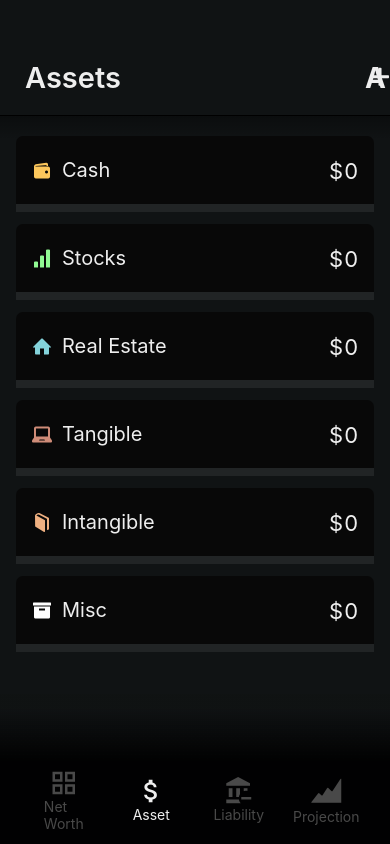
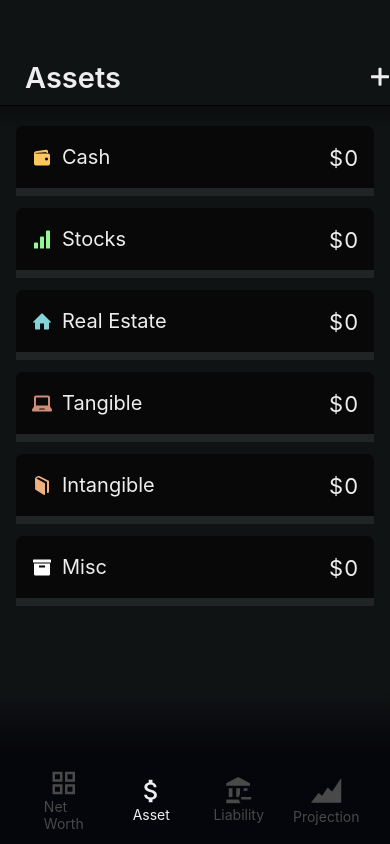
Before and after one commit to patrickv50/25_Networth_tracker, a React Native app in the folder application/: screen /Assets in a window 390 px wide. Built offline with nearby package versions, Linux system fonts and the light colour scheme.

Commit message:
fix props, tweak styles and screen routing

```diff
--- a/application/components/AssetContainer.js
+++ b/application/components/AssetContainer.js
@@ -71,7 +71,7 @@ const styles = StyleSheet.create({
     cardBar: {
         position: 'absolute',
         top: 0,
-        right: 0,
+        left: 0,
         minHeight: 7,
         borderRadius: 2,
     },
--- a/application/components/InputSwitch.js
+++ b/application/components/InputSwitch.js
@@ -1,5 +1,5 @@
 import React, { useEffect, useRef, useState } from 'react'
-import { StyleSheet, Text, TextInput, TouchableOpacity, View } from 'react-native'
+import { KeyboardAvoidingView, StyleSheet, Text, TextInput, TouchableOpacity, View } from 'react-native'
 import theme from '../theme'
 import { useDispatch } from 'react-redux'
 import { Entypo, } from '@expo/vector-icons';
@@ -28,13 +28,15 @@ const InputSwitch = ({ category, add, goBack }) => {
         goBack()
     }
 
-    if (category.name === 'Stocks') return <StockInput add={handleSubmit} cancel={handleCancel} />
-    else if (category.name === 'Cash') return <CashInput add={handleSubmit} cancel={handleCancel} />
+    if (category.categoryName === 'Stocks') return <StockInput add={handleSubmit} cancel={handleCancel} />
+    else if (category.categoryName === 'Cash') return <CashInput add={handleSubmit} cancel={handleCancel} />
     else return (
-        <View style={styles.form}>
+        <KeyboardAvoidingView style={styles.form}
+        behavior={Platform.OS === "ios" ? "padding" : "height"}
+        >
             <View style={{ flexDirection: 'row', justifyContent: 'center', alignItems: 'center', marginBottom: 8 }}>
                 <Entypo name={category.icon} size={20} color={category.color} style={{ width: 25, marginBottom: 4, fontWeight: '600' }} />
-                <Text style={{ fontSize: 18, color: theme.text }}>{category.name}</Text>
+                <Text style={{ fontSize: 18, color: theme.text }}>{category.categoryName}</Text>
             </View>
 
             <TextInput placeholderTextColor="#999" style={styles.input} value={name} ref={nameRef} onChangeText={(x) => setName(x)} onSubmitEditing={() => valueRef.current.focus()} placeholder="Name" />
@@ -56,7 +58,7 @@ const InputSwitch = ({ category, add, goBack }) => {
             <TouchableOpacity style={[styles.addButton, { backgroundColor: 'transparent' }]} onPress={handleCancel}>
                 <Text style={[styles.addButtonText, { fontSize: 15 }]}>Cancel</Text>
             </TouchableOpacity>
-        </View>
+        </KeyboardAvoidingView>
     )
 }
 
@@ -64,9 +66,11 @@ export default InputSwitch
 
 const styles = StyleSheet.create({
     form: {
+        flex:1,
         width: '100%',
         padding: 20,
-        alignItems: 'stretch'
+        alignItems: 'center',
+        justifyContent:'center'
     },
     input: {
         width: '100%',
--- a/application/components/Item.js
+++ b/application/components/Item.js
@@ -7,7 +7,7 @@ import AssetContainer from "./AssetContainer";
 
 const heightOfItem = 40
 
-const Item = ({ category, index, setMenuOpen, setFocusedAsset, navigateToTable }) => {
+const Item = ({ inputEnabled, handleNavigate, category, index, setMenuOpen, setFocusedAsset }) => {
     const [accordionOpen, setAccordionOpen] = useState(false)
     const heightAnim = useRef(new Animated.Value(0)).current
 
@@ -53,7 +53,11 @@ const Item = ({ category, index, setMenuOpen, setFocusedAsset, navigateToTable }
                     <Entypo name={category.icon} size={20} color={category.color} style={{ width: 30 }} />
                     <Text style={styles.nameContainer}>{category.categoryName || "No Name"}</Text>
                     {/* <Text style={styles.totalContainer}>${(total).toLocaleString("en-US")}</Text> */}
-                    <NumberSlides value={category.total} size={30} fontWeight='normal' delay={index * 240} side='right' duration={700} />
+                    {inputEnabled ?
+                        <TouchableOpacity onPress={() => handleNavigate('Input', { category: category })} style={{ width: 30, borderWidth: 1, borderColor: category.color, alignItems: 'center', aspectRatio: 1, borderRadius: 4, justifyContent: 'center' }}>
+                            <Entypo name="plus" size={20} color={category.color} style={{}} />
+                        </TouchableOpacity> :
+                        <NumberSlides value={category.total} size={30} fontWeight='normal' delay={index * 240} side='right' duration={700} />}
                 </View>
             </TouchableOpacity>
             {/* CARD BODY */}
@@ -68,7 +72,7 @@ const Item = ({ category, index, setMenuOpen, setFocusedAsset, navigateToTable }
                     ListHeaderComponent={<View style={{ minHeight: 8 }} />}
                 />
                 {category.items.length > 0 &&
-                    <TouchableOpacity onPress={() => navigateToTable(category)}>
+                    <TouchableOpacity onPress={() => handleNavigate('AssetTable', category)}>
                         <Text style={{ color: theme.text, padding: 4, textAlign: 'center', textDecorationLine: 'underline' }}>View All {category.items.length + 3} </Text>
                     </TouchableOpacity>}
             </Animated.View>
@@ -88,7 +92,7 @@ const styles = StyleSheet.create({
     },
     cardHeader: {
         alignItems: 'center',
-        paddingVertical: 19,
+        paddingVertical: 16,
         paddingHorizontal: 16,
         flexDirection: 'row'
     },
--- a/application/components/NumberSlides.js
+++ b/application/components/NumberSlides.js
@@ -89,7 +89,6 @@ const Number = ({ value, size, delay,duration }) => {
             easing: Easing.easing
         }).start(({ finished }) => {
             if (finished) setShowStatic(true)
-            console.log('hello')
         })
         Animated.timing(widthAnim, {
             toValue: width,
--- a/application/components/Template.js
+++ b/application/components/Template.js
@@ -6,12 +6,15 @@ const Template = ({ children }) => {
     return (
         <View style={styles.app}>
             <View style={styles.body}>
-                <StatusBar hidden={false} style={{}} />
-                <View style={{ flex: 1}}>
+                <StatusBar hidden={false} barStyle='light-content' />
+                <View style={{
+                    flex: 1,
+                    paddingTop: 60,
+                }}>
                     {children}
                 </View>
                 <LinearGradient
-                    colors={['rgba(0,0,0,.9)', 'rgba(6,6,6,.05)']}
+                    colors={['rgba(5,5,10,.95)', 'rgba(0,0,0,0)']}
                     style={{
                         height: 150,
                         width: '100%',
@@ -19,7 +22,7 @@ const Template = ({ children }) => {
                         bottom: 0,
                         zIndex: 99
                     }}
-                    locations={[.55, .90]}
+                    locations={[.6, 1]}
                     start={{ x: 1, y: 1 }}
                     end={{ x: 1, y: 0 }}
                 />
@@ -34,13 +37,15 @@ const styles = StyleSheet.create({
     app: {
         flex: 1,
         backgroundColor: theme.bg,
-        alignItems:'center'
+        alignItems: 'center'
     },
     body: {
         width: '100%',
         maxWidth: 900,
-        // paddingTop: 40,
-        // backgroundColor: theme.bg,
         flex: 1,
+    },
+    statusBar: {
+        backgroundColor: 'red',
+        padding: 20
     }
 })
--- a/application/components/input-screens/CashInput.js
+++ b/application/components/input-screens/CashInput.js
@@ -111,7 +111,7 @@ const styles = StyleSheet.create({
     form: {
         height: '100%',
         width: '100%',
-        padding: 20,
+        padding: 60,
         alignItems: 'stretch'
     },
     input: {
--- a/application/screens/AssetScreen.js
+++ b/application/screens/AssetScreen.js
@@ -1,6 +1,6 @@
 import { LinearGradient } from 'expo-linear-gradient'
 import React, { useMemo, useState } from 'react'
-import { FlatList, StyleSheet, Text, TouchableOpacity, View } from 'react-native'
+import { FlatList, StyleSheet, Text, TouchableOpacity, TouchableWithoutFeedback, View } from 'react-native'
 import { useSelector, useDispatch } from 'react-redux'
 import InputSwitch from '../components/InputSwitch'
 import Item from '../components/Item'
@@ -49,38 +49,12 @@ const AssetScreen = () => {
           headerShown: false,
           contentStyle: { backgroundColor: theme.bg, },
         }}>
-          <Stack.Screen name='Main' component={SummaryScreen} />
+          <Stack.Screen name='Main' component={MainScreen} />
           <Stack.Screen name='AssetTable' component={AssetTableScreen} />
           <Stack.Screen name='Input' component={InputScreen} />
-          <Stack.Screen name='Selection' component={SelectScreen} />
         </Stack.Navigator>
       </NavigationContainer>
     </Template>
-  )
-}
-// SELECT SCREEN
-const SelectScreen = ({ navigation, route }) => {
-  return (
-    <View style={styles.modal}>
-      <View style={styles.header}>
-        <Text style={styles.title}>Select Category</Text>
-      </View>
-      <View style={styles.catListContainer}>
-        {categories.map((catg, index) => (
-          <TouchableOpacity key={index} onPress={() => navigation.navigate('Input', { category: catg })} style={[styles.categoryCard, { borderColor: '#777' }]}>
-            <>
-              <Entypo name={catg.icon} size={37} color={catg.color} style={{ width: 37, marginBottom: 4, fontWeight: '600' }} />
-              <Text style={styles.categoryCardText}>{catg.name}</Text>
-            </>
-          </TouchableOpacity>
-        )
-        )
-        }
-      </View>
-      <TouchableOpacity onPress={() => navigation.popToTop()}>
-        <Text style={{ color: '#999', marginTop: 18, fontSize: 18, padding: 4 }}>Cancel</Text>
-      </TouchableOpacity>
-    </View>
   )
 }
 // INPUT SCREEN
@@ -93,8 +67,7 @@ const InputScreen = ({ navigation, route }) => {
 }
 // ASSET TABLE SCREEN
 const AssetTableScreen = ({ navigation, route }) => {
-  const { item } = route.params
-  const { categoryName, items, top3, largest, total } = item
+  const { categoryName, items, color, icon, top3, largest, total } = route.params
   const [showDivider, setShowDivider] = useState(false)
   const assets = useSelector(state => state.assets)
 
@@ -110,26 +83,27 @@ const AssetTableScreen = ({ navigation, route }) => {
     navigation.popToTop()
   }
   return (
-    <Template>
+    <>
       {/* HEADER */}
       <View style={[styles.header, { borderColor: showDivider ? '#333' : theme.bg }]}>
-        <TouchableOpacity style={{ position: 'absolute', top: 40, left: -14, paddingVertical:20,paddingLeft:20,paddingRight:200}} onPress={handlePopNav}>
-          <Entypo name='chevron-left' size={30} color={item.color} style={{ width: 30}} />
-        </TouchableOpacity>
-        <View style={{ flex: 1,flexDirection:'row',justifyContent:'center',alignItems:'center' }}>
-          <Entypo name={item.icon} size={25} color={item.color} style={{ width: 30 }} />
+        <TouchableWithoutFeedback onPress={handlePopNav}>
+          <View style={{position:'absolute',left:10,top: -5,zIndex:200}}>
+            <Entypo name='chevron-left' size={32} color={color} style={{width:60}} />
+          </View>
+        </TouchableWithoutFeedback>
+        <View style={{ flex: 1, flexDirection: 'row', justifyContent: 'center', alignItems: 'center' }}>
+          <Entypo name={icon} size={25} color={color} style={{ width: 30 }} />
           <TextComp variant='h3'>{categoryName}</TextComp>
         </View>
       </View>
       {/* BODY */}
-      <View style={{ paddingHorizontal: 16, flex: 1 }}>
-
+      <View style={{ paddingHorizontal: 16,paddingTop:15, flex: 1 }}>
         <FlatList
           initialNumToRender={15}
           onScroll={(x) => setShowDivider(x.nativeEvent.contentOffset.y < 3 ? false : true)}
           showsVerticalScrollIndicator={false}
           data={arr}
-          renderItem={(item, index) => <AssetContainer item={item} accordionOpen={true} toggleInfo={() => { }} total={total} />}
+          renderItem={(item, index) => <AssetContainer item={item} accordionOpen={true} toggleInfo={() => { }} color={color} total={total} />}
           keyExtractor={(x) => x.id}
           ListHeaderComponent={<View style={{ marginBottom: 12 }}>
             <TextComp variant='h2' marginBottom weight='600'>Your stock portfolio is {Math.ceil(total * 100 / assetsTotal)}% of your total assets.</TextComp>
@@ -140,27 +114,29 @@ const AssetTableScreen = ({ navigation, route }) => {
 
         />
       </View>
-    </Template>
+    </>
   )
 }
-// MAIN SCREEN
-const SummaryScreen = ({ route, navigation }) => {
+// MAIN SCREEN ============================================
+const MainScreen = ({ route, navigation }) => {
   const [menuOpen, setMenuOpen] = useState(false)
+  const [inputEnabled, setInputEnabled] = useState(false)
   const [focusedAsset, setFocusedAsset] = useState({})
 
   const dispatch = useDispatch()
   const assets = useSelector(state => state.assets)
 
   const categoryCard = ({ item, index }) => {
-    return <Item navigateToTable={navigateToTable} category={item} index={index} add={add} menuOpen={menuOpen} setMenuOpen={setMenuOpen} setFocusedAsset={setFocusedAsset} />
+    return <Item inputEnabled={inputEnabled} handleNavigate={handleNavigate} category={item} index={index} add={add} menuOpen={menuOpen} setMenuOpen={setMenuOpen} setFocusedAsset={setFocusedAsset} />
 
   }
   const handleDelete = () => {
     setMenuOpen(false)
     dispatch(remove(focusedAsset))
   }
-  const navigateToTable = (item, cat) => {
-    navigation.navigate('AssetTable', { item })
+
+  const handleNavigate = (destination, item) => {
+    navigation.navigate(destination, item)
   }
   return (
     <>
@@ -168,13 +144,15 @@ const SummaryScreen = ({ route, navigation }) => {
       < View style={styles.header
       }>
         <Text style={styles.title}>Assets</Text>
-        <TouchableOpacity style={styles.addButton} onPress={() => navigation.navigate('Selection')}>
-          <Entypo name='plus' size={30} color={theme.text} style={{ width: 30, fontWeight: '600' }} />
+        <TouchableOpacity style={styles.addButton} onPress={(x) => setInputEnabled(!inputEnabled)}>
+          {inputEnabled ?
+            <Entypo name='cross' size={30} color={theme.red} style={{ width: 30, fontWeight: '600' }} /> :
+            <Entypo name='plus' size={30} color={theme.text} style={{ width: 30, fontWeight: '600' }} />}
         </TouchableOpacity>
         {/* DEBUG ACTIONS ========== */}
-        <TouchableOpacity style={styles.addButton} onPress={() => dispatch(addInit(null))}>
+        {/* <TouchableOpacity style={styles.addButton} onPress={() => dispatch(addInit(null))}>
           <Text style={styles.addButtonText}>A</Text>
-        </TouchableOpacity>
+        </TouchableOpacity> */}
         {/* DEBUG ACTIONS ========== */}
         <LinearGradient
           colors={['rgba(0,0,0,.33)', 'transparent']}
@@ -210,8 +188,7 @@ const styles = StyleSheet.create({
   header: {
     flexGrow: 0,
     paddingHorizontal: 25,
-    paddingTop: 60,
-    paddingBottom: 20,
+    paddingBottom: 10,
     borderBottomWidth: .4,
     flexDirection: 'row',
     position: 'relative',
--- a/application/screens/HomeScreen.js
+++ b/application/screens/HomeScreen.js
@@ -25,6 +25,7 @@ export default function HomeScreen({ navigation }) {
   }, [assets])
 
   const totLiabilites = useMemo(() => {
+    return 35000
     if (!liabilities[0].top3) return 1
     return liabilities.reduce((a, b) => {
       return a + (b.items.reduce((a, b) => a + b.value, 0) + b.top3.reduce((a, b) => a + b.value, 0))
@@ -32,7 +33,7 @@ export default function HomeScreen({ navigation }) {
   }, [liabilities])
 
   const animate = useCallback((num, num2) => {
-    Animated.timing(widthAnim, {
+    if (dims.width) Animated.timing(widthAnim, {
       toValue: dims.width && num ? (dims.width * (num / (num + num2))) : 0,
       duration: 2000,
       useNativeDriver: false,
@@ -68,11 +69,14 @@ export default function HomeScreen({ navigation }) {
   useEffect(() => {
     const unsubscribe = navigation.addListener('focus', () => {
       setNetWorth(totAssets - totLiabilites)
-      if (dims.width) animate(totAssets, totLiabilites)
+      animate(totAssets, totLiabilites)
     })
     return unsubscribe
   }, [navigation, totAssets, totLiabilites])
 
+  useEffect(()=>{
+    animate(totAssets,totLiabilites)
+  },[dims])
   useEffect(() => {
     getData()
   }, [])
@@ -87,7 +91,7 @@ export default function HomeScreen({ navigation }) {
             const { x, y, width, height } = event.nativeEvent.layout;
             setDims({ x, y, width, height });
           }} style={styles.barContainer}>
-            <Animated.View style={[styles.bar, { backgroundColor: 'rgb(21,238,108)', width: widthAnim }]}></Animated.View>
+            <Animated.View style={[styles.bar, { backgroundColor: theme.green, width: widthAnim }]}></Animated.View>
             <View style={[styles.bar]}></View>
           </View>
           <View style={styles.barLabel}>
@@ -142,7 +146,7 @@ const styles = StyleSheet.create({
     color: '#999'
   },
   barContainer: {
-    backgroundColor: 'rgb(255,42,82)',
+    backgroundColor: theme.red,
     marginVertical: 18,
     minHeight: 18,
     overflow: 'hidden',
--- a/application/theme.js
+++ b/application/theme.js
@@ -5,8 +5,8 @@ const theme = {
     textSecondary:'',
     input:'#00020a',
     cardBg:'#080808',
-    green:'',
-    red:'',
+    green:'rgb(21,238,108)',
+    red:'rgb(255,42,82)',
 
 }
 export default theme
```
Also changed, not shown: application/components/input-screens/StockInput.js (+9 -5 lines).
